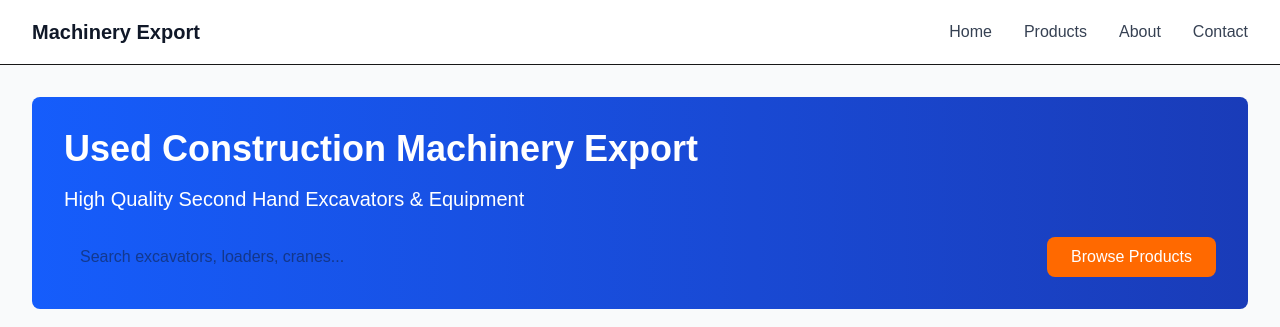
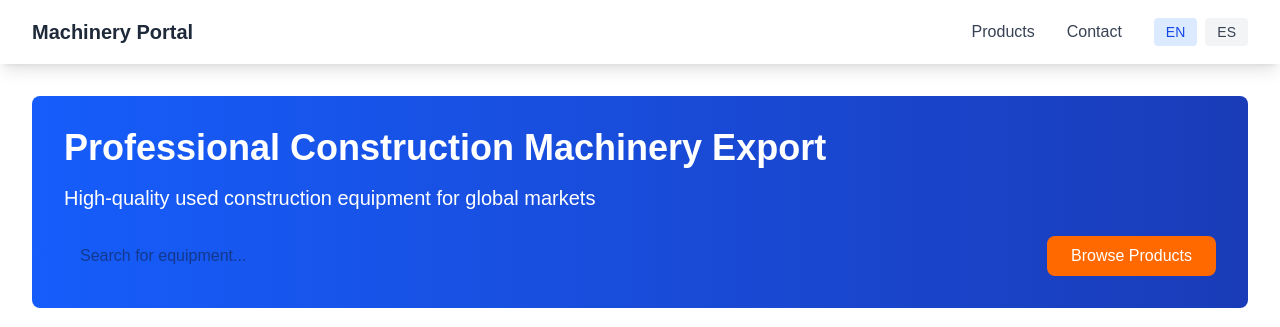
Before and after one commit to phineco/machinery, a Next.js app: page /contact in a window 1280 px wide. Shown: the top 327 px of the page. Built offline with nearby package versions, Linux system fonts and the light colour scheme.

Commit message:
Prepare for Vercel deployment

```diff
--- a/next.config.js
+++ b/next.config.js
@@ -2,6 +2,9 @@
 const nextConfig = {
   experimental: {
   },
+  images: {
+    domains: ['coresg-normal.trae.ai'],
+  },
 }
 
 module.exports = nextConfig
--- a/src/app/[locale]/layout.tsx
+++ b/src/app/[locale]/layout.tsx
@@ -1,6 +1,3 @@
-import { NextIntlClientProvider } from 'next-intl';
-import { getMessages } from 'next-intl/server';
-import { ReactNode } from 'react';
 import Navigation from '@/components/Navigation';
 import FloatingWhatsApp from '@/components/FloatingWhatsApp';
 
@@ -8,22 +5,17 @@ export default async function LocaleLayout({
   children,
   params
 }: {
-  children: ReactNode;
+  children: React.ReactNode;
   params: Promise<{locale: string}>;
 }) {
-  const { locale } = await params;
-  const messages = await getMessages();
+  const {locale} = await params;
 
   return (
     <html lang={locale}>
       <body>
-        <NextIntlClientProvider messages={messages}>
-          <Navigation />
-          <main className="min-h-screen bg-gray-50">
-            {children}
-          </main>
-          <FloatingWhatsApp />
-        </NextIntlClientProvider>
+        <Navigation />
+        {children}
+        <FloatingWhatsApp />
       </body>
     </html>
   );
--- a/src/app/[locale]/page.tsx
+++ b/src/app/[locale]/page.tsx
@@ -1,4 +1,3 @@
-import { useTranslations } from 'next-intl';
 import ProductCard from '@/components/ProductCard';
 
 const mockProducts = [
@@ -36,22 +35,20 @@ export default function HomePage({
 }: {
   params: Promise<{locale: string}>;
 }) {
-  const t = useTranslations('HomePage');
-
   return (
     <div className="max-w-7xl mx-auto px-4 sm:px-6 lg:px-8 py-8">
       {/* Hero Section */}
       <div className="bg-gradient-to-r from-blue-600 to-blue-800 rounded-lg text-white p-8 mb-12">
-        <h1 className="text-4xl font-bold mb-4">{t('title')}</h1>
-        <p className="text-xl mb-6">{t('subtitle')}</p>
+        <h1 className="text-4xl font-bold mb-4">Professional Construction Machinery Export</h1>
+        <p className="text-xl mb-6">High-quality used construction equipment for global markets</p>
         <div className="flex flex-col sm:flex-row gap-4">
           <input
             type="text"
-            placeholder={t('searchPlaceholder')}
+            placeholder="Search for equipment..."
             className="flex-1 px-4 py-2 rounded-lg text-gray-900"
           />
           <button className="bg-orange-500 hover:bg-orange-600 px-6 py-2 rounded-lg font-medium">
-            {t('browseProducts')}
+            Browse Products
           </button>
         </div>
       </div>
--- a/src/app/page.tsx
+++ b/src/app/page.tsx
@@ -1,65 +1,5 @@
-import Image from "next/image";
+import { redirect } from 'next/navigation';
 
-export default function Home() {
-  return (
-    <div className="flex flex-col flex-1 items-center justify-center bg-zinc-50 font-sans dark:bg-black">
-      <main className="flex flex-1 w-full max-w-3xl flex-col items-center justify-between py-32 px-16 bg-white dark:bg-black sm:items-start">
-        <Image
-          className="dark:invert"
-          src="/next.svg"
-          alt="Next.js logo"
-          width={100}
-          height={20}
-          priority
-        />
-        <div className="flex flex-col items-center gap-6 text-center sm:items-start sm:text-left">
-          <h1 className="max-w-xs text-3xl font-semibold leading-10 tracking-tight text-black dark:text-zinc-50">
-            To get started, edit the page.tsx file.
-          </h1>
-          <p className="max-w-md text-lg leading-8 text-zinc-600 dark:text-zinc-400">
-            Looking for a starting point or more instructions? Head over to{" "}
-            <a
-              href="https://vercel.com/templates?framework=next.js&utm_source=create-next-app&utm_medium=appdir-template-tw&utm_campaign=create-next-app"
-              className="font-medium text-zinc-950 dark:text-zinc-50"
-            >
-              Templates
-            </a>{" "}
-            or the{" "}
-            <a
-              href="https://nextjs.org/learn?utm_source=create-next-app&utm_medium=appdir-template-tw&utm_campaign=create-next-app"
-              className="font-medium text-zinc-950 dark:text-zinc-50"
-            >
-              Learning
-            </a>{" "}
-            center.
-          </p>
-        </div>
-        <div className="flex flex-col gap-4 text-base font-medium sm:flex-row">
-          <a
-            className="flex h-12 w-full items-center justify-center gap-2 rounded-full bg-foreground px-5 text-background transition-colors hover:bg-[#383838] dark:hover:bg-[#ccc] md:w-[158px]"
-            href="https://vercel.com/new?utm_source=create-next-app&utm_medium=appdir-template-tw&utm_campaign=create-next-app"
-            target="_blank"
-            rel="noopener noreferrer"
-          >
-            <Image
-              className="dark:invert"
-              src="/vercel.svg"
-              alt="Vercel logomark"
-              width={16}
-              height={16}
-            />
-            Deploy Now
-          </a>
-          <a
-            className="flex h-12 w-full items-center justify-center rounded-full border border-solid border-black/[.08] px-5 transition-colors hover:border-transparent hover:bg-black/[.04] dark:border-white/[.145] dark:hover:bg-[#1a1a1a] md:w-[158px]"
-            href="https://nextjs.org/docs?utm_source=create-next-app&utm_medium=appdir-template-tw&utm_campaign=create-next-app"
-            target="_blank"
-            rel="noopener noreferrer"
-          >
-            Documentation
-          </a>
-        </div>
-      </main>
-    </div>
-  );
+export default function RootPage() {
+  redirect('/en');
 }
--- a/src/components/Navigation.tsx
+++ b/src/components/Navigation.tsx
@@ -1,35 +1,71 @@
-import { useTranslations } from 'next-intl';
-import { Link } from '@/i18n/config';
+'use client';
+
+import Link from 'next/link';
+import {useState} from 'react';
 
 export default function Navigation() {
-  const t = useTranslations('Navigation');
+  const [isMenuOpen, setIsMenuOpen] = useState(false);
 
   return (
-    <nav className="bg-white shadow-sm border-b">
+    <nav className="bg-white shadow-lg">
       <div className="max-w-7xl mx-auto px-4 sm:px-6 lg:px-8">
         <div className="flex justify-between h-16">
           <div className="flex items-center">
-            <Link href="/" className="text-xl font-bold text-gray-900">
-              Machinery Export
+            <Link href="/" className="text-xl font-bold text-gray-800">
+              Machinery Portal
             </Link>
           </div>
 
-          <div className="flex items-center space-x-8">
-            <Link href="/" className="text-gray-700 hover:text-gray-900">
-              {t('home')}
+          <div className="hidden md:flex items-center space-x-8">
+            <Link href="/products" className="text-gray-700 hover:text-blue-600">
+              Products
             </Link>
-            <Link href="/products" className="text-gray-700 hover:text-gray-900">
-              {t('products')}
+            <Link href="/contact" className="text-gray-700 hover:text-blue-600">
+              Contact
             </Link>
-            <Link href="/about" className="text-gray-700 hover:text-gray-900">
-              {t('about')}
-            </Link>
-            <Link href="/contact" className="text-gray-700 hover:text-gray-900">
-              {t('contact')}
-            </Link>
+            <div className="flex space-x-2">
+              <Link href="/en" className="px-3 py-1 text-sm bg-blue-100 text-blue-700 rounded">
+                EN
+              </Link>
+              <Link href="/es" className="px-3 py-1 text-sm bg-gray-100 text-gray-700 rounded">
+                ES
+              </Link>
+            </div>
+          </div>
+
+          <div className="md:hidden flex items-center">
+            <button
+              onClick={() => setIsMenuOpen(!isMenuOpen)}
+              className="text-gray-700 hover:text-blue-600"
+            >
+              <svg className="h-6 w-6" fill="none" viewBox="0 0 24 24" stroke="currentColor">
+                <path strokeLinecap="round" strokeLinejoin="round" strokeWidth={2} d="M4 6h16M4 12h16M4 18h16" />
+              </svg>
+            </button>
           </div>
         </div>
       </div>
+
+      {isMenuOpen && (
+        <div className="md:hidden">
+          <div className="px-2 pt-2 pb-3 space-y-1">
+            <Link href="/products" className="block px-3 py-2 text-gray-700 hover:text-blue-600">
+              Products
+            </Link>
+            <Link href="/contact" className="block px-3 py-2 text-gray-700 hover:text-blue-600">
+              Contact
+            </Link>
+            <div className="flex space-x-2 px-3 py-2">
+              <Link href="/en" className="px-3 py-1 text-sm bg-blue-100 text-blue-700 rounded">
+                EN
+              </Link>
+              <Link href="/es" className="px-3 py-1 text-sm bg-gray-100 text-gray-700 rounded">
+                ES
+              </Link>
+            </div>
+          </div>
+        </div>
+      )}
     </nav>
   );
 }
--- a/src/i18n/config.ts
+++ b/src/i18n/config.ts
@@ -1,7 +1,2 @@
-import {createNavigation} from 'next-intl/navigation';
-
 export const locales = ['en', 'es'] as const;
-export const localePrefix = 'always';
-
-export const {Link, redirect, usePathname, useRouter} =
-  createNavigation({locales, localePrefix});
+export const localePrefix = 'always' as const;
```
Also changed, not shown: vercel.json, 1 other file (tests, documents, lock files or other folders).
